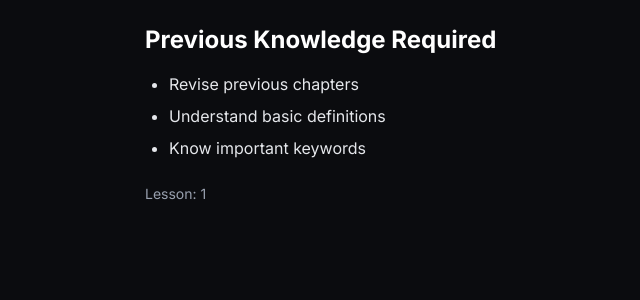
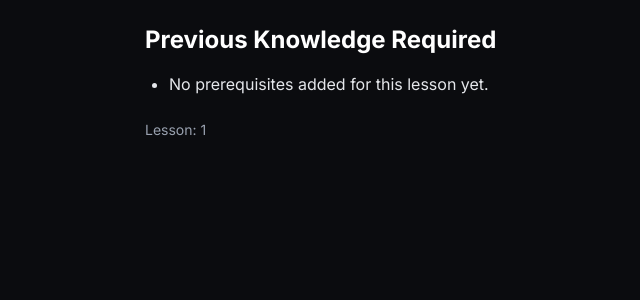
Before and after one commit to ava9eesh/study-tracker, a Next.js app: page /lesson/1/prerequisites in a window 1280 px wide. Shown: the top 300 px of the page, without its empty margins (183-823 px from the left). Built offline with nearby package versions, Linux system fonts and the light colour scheme.

Commit message:
rgyhugfterk

```diff
--- a/app/lesson/[lessonId]/prerequisites/page.js
+++ b/app/lesson/[lessonId]/prerequisites/page.js
@@ -1,36 +1,30 @@
 import { syllabus } from "@/data/syllabus";
 
-function flattenSyllabus(node) {
+function flatten(node) {
   if (Array.isArray(node)) return node;
-  if (typeof node === "object" && node !== null) {
-    return Object.values(node).flatMap(flattenSyllabus);
-  }
+  if (typeof node === "object" && node !== null)
+    return Object.values(node).flatMap(flatten);
   return [];
 }
 
 export default function PrerequisitesPage({ params }) {
-  const lessonId = params?.lessonId || "";
+  const lessonId = params?.lessonId ?? "";
 
-  const allLessons = flattenSyllabus(syllabus);
+  const lessons = flatten(syllabus);
 
-  const lessonObj = allLessons.find((l) => {
-    if (typeof l === "string") return false;
-    if (!l.name) return false;
-
-    return (
+  const lesson = lessons.find(
+    (l) =>
+      typeof l === "object" &&
+      l.name &&
       l.name
         .toLowerCase()
         .replace(/\s+/g, "-")
         .replace(/[^\w-]/g, "") === lessonId
-    );
-  });
+  );
 
   const prerequisites =
-    lessonObj?.prerequisites ??
-    [
-      "Revise previous chapters",
-      "Understand basic definitions",
-      "Know important keywords",
+    lesson?.prerequisites ?? [
+      "No prerequisites added for this lesson yet.",
     ];
 
   return (
@@ -40,8 +34,8 @@ export default function PrerequisitesPage({ params }) {
       </h1>
 
       <ul className="list-disc ml-6 space-y-2 text-gray-200">
-        {prerequisites.map((item, i) => (
-          <li key={i}>{item}</li>
+        {prerequisites.map((p, i) => (
+          <li key={i}>{p}</li>
         ))}
       </ul>
 
--- a/data/questions.js
+++ b/data/questions.js
@@ -1,5 +1,5 @@
 export const questions = {
-  "matter-in-our-surroundings": {
+  "Matter In Our Surroundings": {
     mcq40: [
       {
         question: "What is the SI unit of temperature?",
@@ -25,75 +25,4 @@ export const questions = {
       },
     ],
   },
-
-  "number-systems": {
-    mcq40: [
-      {
-        question: "Which of the following is an irrational number?",
-        options: ["2", "4", "√2", "1/2"],
-        correct: 2,
-      },
-    ],
-    mcq80: [
-      {
-        question: "Why is √5 irrational?",
-        options: [
-          "It cannot be written as p/q",
-          "It is a natural number",
-          "It is negative",
-          "It is an integer",
-        ],
-        correct: 0,
-      },
-    ],
-  },
-
-  "the-french-revolution": {
-    mcq40: [
-      {
-        question: "Who was the king of France in 1789?",
-        options: ["Louis XVI", "Napoleon", "Louis XIV", "Charles X"],
-        correct: 0,
-      },
-    ],
-    mcq80: [
-      {
-        question: "Which estate paid the majority of taxes in France?",
-        options: [
-          "First Estate",
-          "Second Estate",
-          "Third Estate",
-          "Clergy",
-        ],
-        correct: 2,
-      },
-    ],
-  },
-
-  "the-fun-they-had": {
-    mcq40: [
-      {
-        question: "Who is the author of 'The Fun They Had'?",
-        options: [
-          "Isaac Asimov",
-          "Ruskin Bond",
-          "H.G. Wells",
-          "Ray Bradbury",
-        ],
-        correct: 0,
-      },
-    ],
-    mcq80: [
-      {
-        question: "What is the central theme of the story?",
-        options: [
-          "Future education",
-          "Space travel",
-          "Robots",
-          "War",
-        ],
-        correct: 0,
-      },
-    ],
-  },
 };
```
